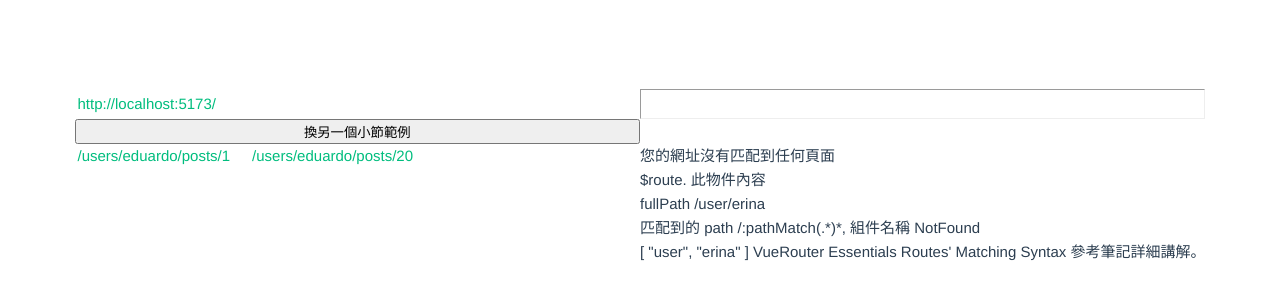
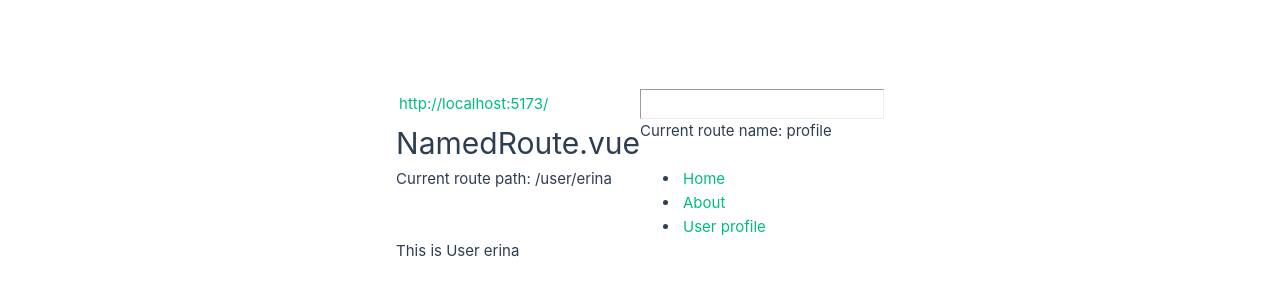
Before and after one commit to leo41271/Vue3-Official-Doc-Learn, a Vue app in the folder Vue3-Route-Doc-Learn/: page /user/erina in a window 1280 px wide. Shown: the part 224-524 px from the top of the page. Built offline with nearby package versions, Linux system fonts and the light colour scheme.

Commit message:
VueRouter Essentials Named Routes : basic

```diff
--- a/Vue3-Route-Doc-Learn/src/App.vue
+++ b/Vue3-Route-Doc-Learn/src/App.vue
@@ -1,11 +1,9 @@
 <script setup>
-import showExample from '@/pages/DynaParamNotFound/showExample.vue';
+import NamedRoute from '@/pages/NamedRoute.vue';
 </script>
 
 <template>
   <a href=" http://localhost:5173/">http://localhost:5173/</a>
   <hr>
-  <showExample></showExample>
-  VueRouter Essentials Routes' Matching Syntax 參考筆記詳細講解。
-  <!-- vue router path rank tester https://paths.esm.dev/?p=AAMsIPQg4AoKzidgQFoEXAmw-IEBBRYYOE0SkABTASiz1qgBpgQA1QTsFjAb3h2onsmlAmGIFsCXjXh4AIA.&t=/users/2/ -->
+  <NamedRoute></NamedRoute>
 </template>
--- /dev/null
+++ b/Vue3-Route-Doc-Learn/src/pages/NamedRoute.vue
@@ -0,0 +1,11 @@
+<template>
+    <h1>NamedRoute.vue</h1>
+    <p>Current route name: {{ $route.name }}</p>
+    <p>Current route path: {{ $route.path }}</p>
+    <ul>
+        <li><router-link :to="{ name: 'home' }">Home</router-link></li>
+        <li><router-link :to="{ name: 'about' }">About</router-link></li>
+        <li><router-link :to="{ name: 'profile', params: { username: 'erina' } }">User profile</router-link></li>
+    </ul>
+    <router-view />
+</template>
--- /dev/null
+++ b/Vue3-Route-Doc-Learn/src/views/NamedRoute/About.vue
@@ -0,0 +1,3 @@
+<template>
+    <div>This is About</div>
+</template>
--- /dev/null
+++ b/Vue3-Route-Doc-Learn/src/views/NamedRoute/Home.vue
@@ -0,0 +1,3 @@
+<template>
+    <div>This is Home</div>
+</template>
--- /dev/null
+++ b/Vue3-Route-Doc-Learn/src/views/NamedRoute/User.vue
@@ -0,0 +1,3 @@
+<template><!-- User.vue -->
+    <div>This is User {{ $route.params.username }}</div>
+</template>
```
Also changed, not shown: Vue3-Route-Doc-Learn/src/router/index.js (+6 -1 lines).
